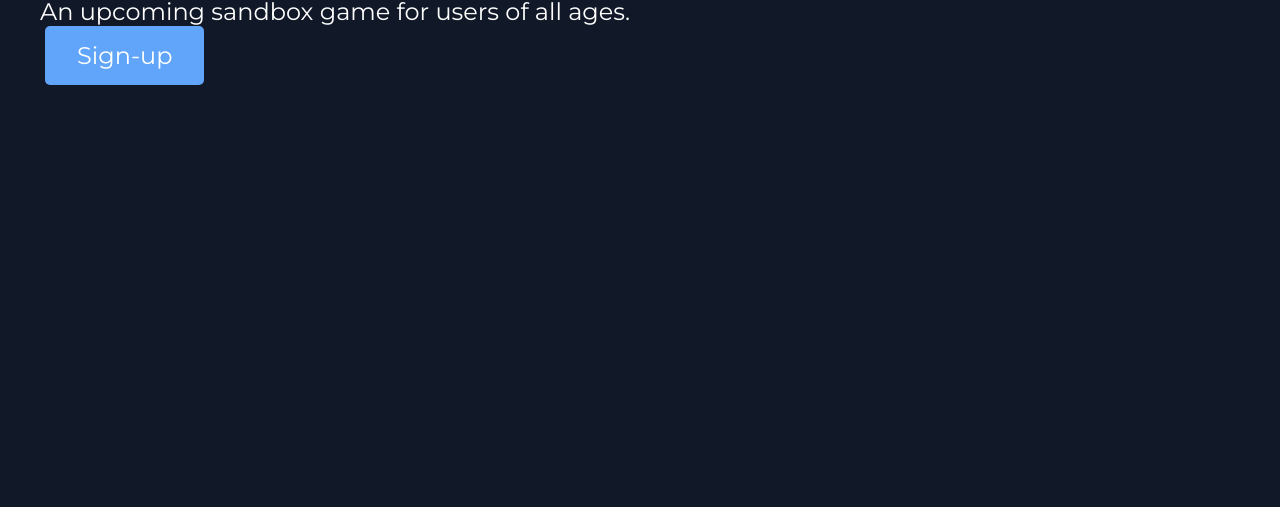
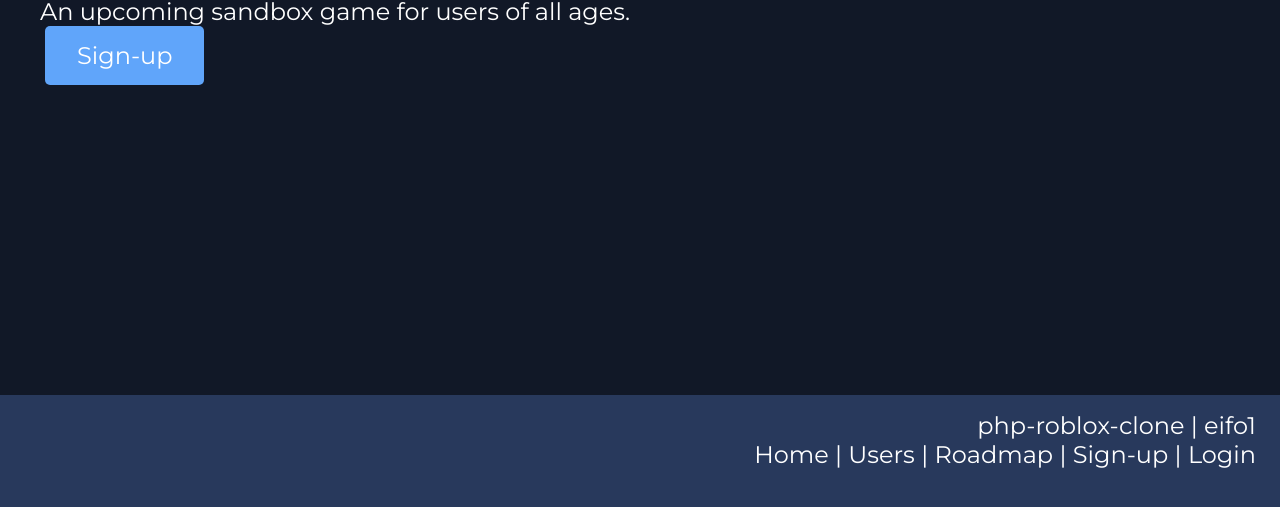
Before and after one commit to Orio-nn/php-roblox-clone-style, a website: page public/index.html in a window 1280 px wide. Shown: the part 293-800 px from the top of the page. Drawn offline with Linux system fonts and the light colour scheme.

Commit message:
added footer

```diff
--- a/public/index.html
+++ b/public/index.html
@@ -15,6 +15,8 @@
     <link rel="stylesheet" href="/stylesheets/style.css">
 </head>
 <body>
+    <!-- Wrapper -->
+    <div class="wrapper">
         <!-- Navigation Bar -->
         <nav>
             <div class="nav">
@@ -32,7 +34,7 @@
               </div>
         </nav>
         <!-- Page Contents -->
-    <div class="container">
+        <div class="container content">
             <!-- Alert Section-->
             <div class="alert">
                 Placeholder is in development!
@@ -49,6 +51,26 @@
                 Sign-up
             </button>
         </div>
+        <footer>
+            <div class="container">
+                <div class="right">
+                    php-roblox-clone | eifo1
+                </div>
+                <br>
+                <div class="right">
+                    <a href="#">Home</a>
+                    |
+                    <a href="#">Users</a>
+                    |
+                    <a href="#">Roadmap</a>
+                    |
+                    <a href="#">Sign-up</a>
+                    |
+                    <a href="#">Login</a>
+                </div>
+            </div>
+        </footer>
+    </div>
     <!-- Javascript Imports and Scripts -->
 </body>
 </html>
--- a/src/stylesheets/style.scss
+++ b/src/stylesheets/style.scss
@@ -1,9 +1,18 @@
 $dark-bg: #111827;
+$dark-footer: lighten($dark-bg, 15%);
 $text: #f3f4f6;
 $dark-nav: #6b21a8;
 $dark-secondary-nav: lighten($dark-nav, 6%);
 $primary: #60a5fa;
 
+$footer-height: 80px;
+html,
+body {
+	margin: 0;
+	padding: 0;
+	height: 100%;
+	overflow-x: hidden;
+}
 body {
 	font-family: "Montserrat";
 	color: white;
@@ -11,6 +20,33 @@ body {
 	margin: 0;
 	font-size: x-large;
 }
+footer {
+	position: absolute;
+	bottom: 0;
+	width: 100%;
+	height: $footer-height; /* Height of the footer */
+	background: $dark-footer;
+	padding: 16px;
+	a {
+		color: white;
+		text-decoration: none;
+		transition: font-size 0.2s ease;
+		&:hover {
+			font-size: 28px;
+		}
+	}
+}
+// i fucking hate wrappers but i cant figure out how to keep
+// the fucking footer at the bottom of the page
+.wrapper {
+	min-height: 100%;
+	position: relative;
+}
+
+.content {
+	padding-bottom: $footer-height;
+}
+
 * {
 	margin: 0;
 }
@@ -63,12 +99,12 @@ button {
 		transition: background-color 0.2s ease, color 0.2s ease;
 		border-radius: 5px;
 	}
-	.right {
-		float: right !important;
-	}
 	a:hover {
 		background-color: lighten($color: $dark-nav, $amount: 5%);
 	}
+}
+.right {
+	float: right !important;
 }
 
 .secondary-nav {
```
Also changed, not shown: public/stylesheets/style.css, 1 other file. Lines whose indentation alone changed are shown as unchanged.
